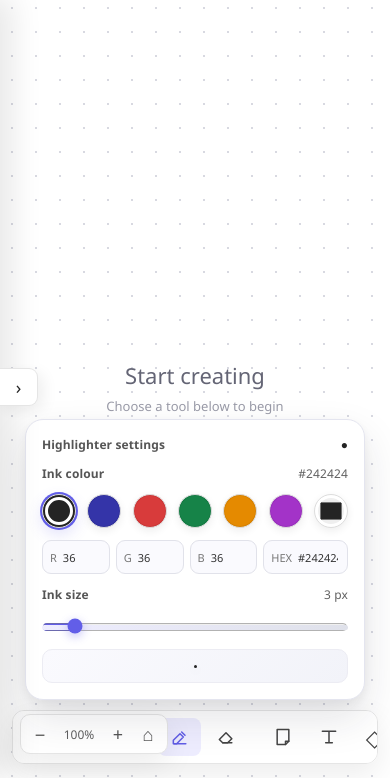
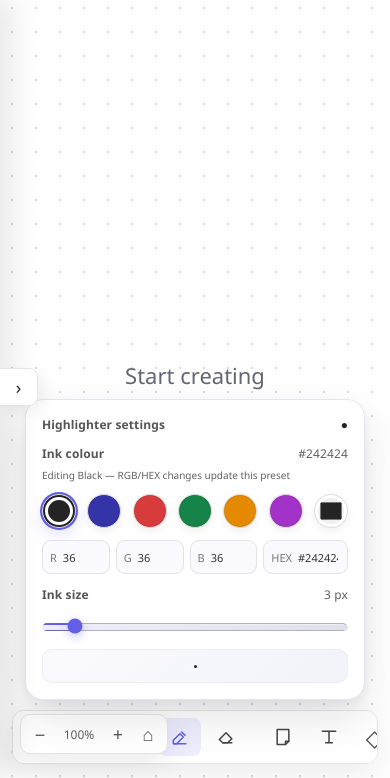
Before and after one commit to tanmay-ops101/yatnam-whiteboard, a plain HTML site: page index.html in a window 390 px wide. Both pictures are taken after a click on the button 179 px from the left and 803 px from the top of the page. Shown: the part 66-844 px from the top of the page. Drawn offline with Linux system fonts and the light colour scheme.

Commit message:
Make preset ink swatches editable by RGB and HEX

```diff
--- a/index.html
+++ b/index.html
@@ -341,6 +341,7 @@
     .settings-title { display: flex; align-items: center; justify-content: space-between; font-size: 12px; font-weight: 650; color: #555; letter-spacing: .01em; }
     .settings-title output { color: var(--muted); font-weight: 400; }
     .ink-controls { display:flex; flex-direction:column; gap:12px; }
+    .preset-edit-status { margin-top:-6px; font-size:10px; color:var(--muted); }
     .color-row { display: flex; align-items: center; justify-content: space-between; gap: 7px; flex-wrap: nowrap; }
     .settings .swatch { width: 34px; height: 34px; border-radius: 50%; padding: 0; box-shadow: inset 0 0 0 1px #00000012, 0 3px 8px #00000012; transition: transform .16s ease, box-shadow .16s ease, outline .16s ease; }
     .settings .swatch:hover { transform: translateY(-2px) scale(1.06); box-shadow: inset 0 0 0 1px #00000012, 0 7px 14px #00000020; }
@@ -403,6 +404,7 @@
         <div class="ink-controls">
           <div class="settings-title"><span id="inkToolLabel">Pen settings</span><output id="inkLivePreview" aria-label="Selected ink preview">●</output></div>
           <div class="settings-title"><span>Ink colour</span><output id="inkHex">#242424</output></div>
+          <div class="preset-edit-status" id="presetEditStatus">Black selected — RGB/HEX edits update this preset</div>
           <div class="color-row">
             <button class="swatch selected" data-ink="#242424" style="background:#242424" title="Black"></button>
             <button class="swatch" data-ink="#3434a8" style="background:#3434a8" title="Blue"></button>
@@ -482,7 +484,7 @@
   <script src="./jspdf.umd.min.js"></script>
   <script>
     const canvas=document.getElementById("canvas"), world=document.getElementById("world"), inkLayer=document.getElementById("inkLayer"), hint=document.getElementById("hint"), eraserCursor=document.getElementById("eraserCursor"), inkCursor=document.getElementById("inkCursor"), shapeCursor=document.getElementById("shapeCursor"), settings=document.getElementById("settings"), shapeSettings=document.getElementById("shapeSettings"), shapeMenu=document.getElementById("shapeMenu"), exportMenu=document.getElementById("exportMenu"), inkPicker=document.getElementById("inkPicker"), inkHex=document.getElementById("inkHex"), hexValue=document.getElementById("hexValue"), sizeSlider=document.getElementById("inkSizeSlider"), sizeValue=document.getElementById("inkSizeValue"), eraserSizeSlider=document.getElementById("eraserSizeSlider"), eraserSizeValue=document.getElementById("eraserSizeValue"), sizePreview=document.getElementById("sizePreview");
-    let tool="select", color="yellow", inkColor="#242424", inkSize=3, eraserSize=28, shapeFill="transparent", shapeBorder="#625ee8", shapeType="rectangle", eraserMode="stroke", scale=1, pan={x:0,y:0}, drawing=false, stroke, points=[], shapeDraft=null, history=[], redoStack=[], selectedEmoji="😀", selectedShape=null, selectedObject=null, strokeMove=null, selectedObjects=new Set(), marqueeDrag=null, marqueeMove=null;
+    let tool="select", color="yellow", inkColor="#242424", inkSize=3, eraserSize=28, shapeFill="transparent", shapeBorder="#625ee8", shapeType="rectangle", eraserMode="stroke", scale=1, pan={x:0,y:0}, drawing=false, stroke, points=[], shapeDraft=null, history=[], redoStack=[], selectedEmoji="😀", selectedShape=null, selectedObject=null, strokeMove=null, selectedObjects=new Set(), marqueeDrag=null, marqueeMove=null, editingPreset=null;
     const snapshot=()=>({world:world.innerHTML,ink:inkLayer.innerHTML,background:canvas.dataset.background||"dots",backgroundClass:canvas.className});
     const same=(a,b)=>a.world===b.world&&a.ink===b.ink;
     const syncHint=()=>{hint.style.display=world.children.length||inkLayer.querySelector(".stroke")?"none":"block";};
@@ -516,16 +518,22 @@
     const clamp=n=>Math.max(0,Math.min(255,Number.isFinite(n)?Math.round(n):0));
     const rgbToHex=(r,g,b)=>"#"+[r,g,b].map(n=>clamp(n).toString(16).padStart(2,"0")).join("");
     const hexToRgb=hex=>{const value=hex.replace("#","");if(!/^[\da-f]{6}$/i.test(value))return null;return{r:parseInt(value.slice(0,2),16),g:parseInt(value.slice(2,4),16),b:parseInt(value.slice(4,6),16)};};
-    const updateColorControls=()=>{const rgb=hexToRgb(inkColor);if(!rgb)return;inkPicker.value=inkColor;inkHex.value=inkColor;hexValue.value=inkColor;document.getElementById("redValue").value=rgb.r;document.getElementById("greenValue").value=rgb.g;document.getElementById("blueValue").value=rgb.b;document.querySelectorAll("#settings .swatch").forEach(b=>b.classList.toggle("selected",(b.dataset.ink||"").toLowerCase()===inkColor.toLowerCase()));sizePreview.style.setProperty("--preview-color",inkColor);inkCursor.style.setProperty("--ink",inkColor);const live=document.getElementById("inkLivePreview");if(live){live.textContent=tool==="highlighter"?"◆":"●";live.style.color=inkColor;}};
+    const PRESET_KEY="yatnam-whiteboard-ink-presets-v1";
+    const updatePresetEditStatus=()=>{const status=document.getElementById("presetEditStatus");if(!status)return;if(editingPreset){const name=editingPreset.title||"Selected preset";status.textContent=`Editing ${name} — RGB/HEX changes update this preset`;}else{status.textContent="Custom colour — select a preset to edit it";}};
+    const saveInkPresets=()=>{const colors={_editingPresetName:editingPreset?.title||""};document.querySelectorAll("#settings [data-ink]").forEach(b=>{colors[b.title||b.dataset.ink]=b.dataset.ink;});try{localStorage.setItem(PRESET_KEY,JSON.stringify(colors));}catch(error){}};
+    const updateColorControls=()=>{const rgb=hexToRgb(inkColor);if(!rgb)return;inkPicker.value=inkColor;inkHex.value=inkColor;hexValue.value=inkColor;document.getElementById("redValue").value=rgb.r;document.getElementById("greenValue").value=rgb.g;document.getElementById("blueValue").value=rgb.b;document.querySelectorAll("#settings .swatch").forEach(b=>b.classList.toggle("selected",(b.dataset.ink||"").toLowerCase()===inkColor.toLowerCase()));sizePreview.style.setProperty("--preview-color",inkColor);inkCursor.style.setProperty("--ink",inkColor);const live=document.getElementById("inkLivePreview");if(live){live.textContent=tool==="highlighter"?"◆":"●";live.style.color=inkColor;}updatePresetEditStatus();};
     const updateSizeControls=()=>{sizeSlider.value=inkSize;sizeValue.value=`${inkSize} px`;sizePreview.style.setProperty("--preview-size",`${Math.min(inkSize,22)}px`);document.querySelectorAll(".size-button").forEach(b=>b.classList.toggle("selected",Number(b.dataset.size)===inkSize));const cursorSize=tool==="highlighter"?Math.max(12,inkSize*3):Math.max(7,inkSize*1.45);inkCursor.style.width=`${cursorSize}px`;inkCursor.style.height=`${cursorSize}px`;inkCursor.style.margin=`-${cursorSize/2}px 0 0 -${cursorSize/2}px`;};
-    const setInkColor=hex=>{const rgb=hexToRgb(hex);if(!rgb)return;inkColor=rgbToHex(rgb.r,rgb.g,rgb.b);const objects=selectedObjects&&selectedObjects.size?[...selectedObjects]:selectedObject?[selectedObject]:[];objects.forEach(obj=>{if(obj.classList&&obj.classList.contains("stroke"))obj.querySelectorAll("path").forEach(path=>path.setAttribute("stroke",inkColor));});updateColorControls();};
-    document.querySelectorAll("#settings [data-ink]").forEach(b=>b.onclick=()=>setInkColor(b.dataset.ink));
-    inkPicker.oninput=()=>setInkColor(inkPicker.value);
-    hexValue.onchange=()=>{const value=hexValue.value.trim();setInkColor(value.startsWith("#")?value:`#${value}`);};
-    ["redValue","greenValue","blueValue"].forEach(id=>document.getElementById(id).oninput=()=>setInkColor(rgbToHex(Number(document.getElementById("redValue").value),Number(document.getElementById("greenValue").value),Number(document.getElementById("blueValue").value))));
+    const setInkColor=(hex,updateEditingPreset=false)=>{const rgb=hexToRgb(hex);if(!rgb)return;inkColor=rgbToHex(rgb.r,rgb.g,rgb.b);if(updateEditingPreset&&editingPreset){editingPreset.dataset.ink=inkColor;editingPreset.style.background=inkColor;saveInkPresets();}const objects=selectedObjects&&selectedObjects.size?[...selectedObjects]:selectedObject?[selectedObject]:[];objects.forEach(obj=>{if(obj.classList&&obj.classList.contains("stroke"))obj.querySelectorAll("path").forEach(path=>path.setAttribute("stroke",inkColor));});updateColorControls();};
+    document.querySelectorAll("#settings [data-ink]").forEach(b=>b.onclick=()=>{editingPreset=b;setInkColor(b.dataset.ink,false);});
+    inkPicker.oninput=()=>setInkColor(inkPicker.value,true);
+    hexValue.onchange=()=>{const value=hexValue.value.trim();setInkColor(value.startsWith("#")?value:`#${value}`,true);};
+    ["redValue","greenValue","blueValue"].forEach(id=>document.getElementById(id).oninput=()=>setInkColor(rgbToHex(Number(document.getElementById("redValue").value),Number(document.getElementById("greenValue").value),Number(document.getElementById("blueValue").value)),true));
     sizeSlider.oninput=()=>{inkSize=Number(sizeSlider.value);updateSizeControls();};
     eraserSizeSlider.oninput=()=>{eraserSize=Number(eraserSizeSlider.value);eraserSizeValue.value=`${eraserSize} px`;eraserCursor.style.width=`${eraserSize}px`;eraserCursor.style.height=`${eraserSize}px`;eraserCursor.style.margin=`-${eraserSize/2}px 0 0 -${eraserSize/2}px`;};
     eraserSizeSlider.oninput();
+    let presetEditingName="Black";
+    try{const presetColors=JSON.parse(localStorage.getItem(PRESET_KEY)||"null");if(presetColors){document.querySelectorAll("#settings [data-ink]").forEach(b=>{const stored=presetColors[b.title||""];if(stored&&hexToRgb(stored)){b.dataset.ink=stored;b.style.background=stored;}});if(presetColors._editingPresetName)presetEditingName=presetColors._editingPresetName;}}catch(error){}
+    editingPreset=document.querySelector(`#settings [data-ink][title="${presetEditingName.replace(/"/g,'\\"')}"]`)||document.querySelector("#settings [data-ink][title=\"Black\"]")||null;
     updateColorControls();updateSizeControls();
     document.querySelectorAll("[data-fill]").forEach(b=>b.onclick=()=>{shapeFill=b.dataset.fill;document.getElementById("fillLabel").value=shapeFill==="transparent"?"Transparent":"Custom";if(selectedShape){selectedShape.style.setProperty("--shape-fill",shapeFill==="transparent"?"transparent":shapeFill);}});
     document.querySelectorAll("[data-border]").forEach(b=>b.onclick=()=>{shapeBorder=b.dataset.border;document.getElementById("borderLabel").value=b.dataset.border;if(selectedShape){selectedShape.style.setProperty("--shape-border",shapeBorder);}});
```
